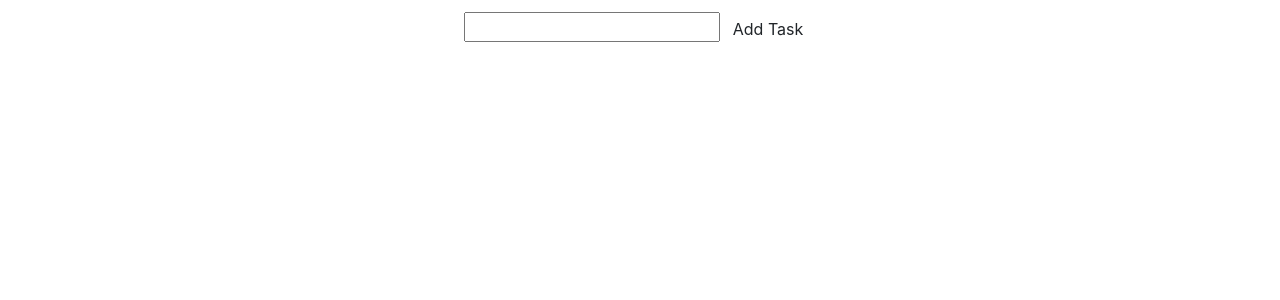
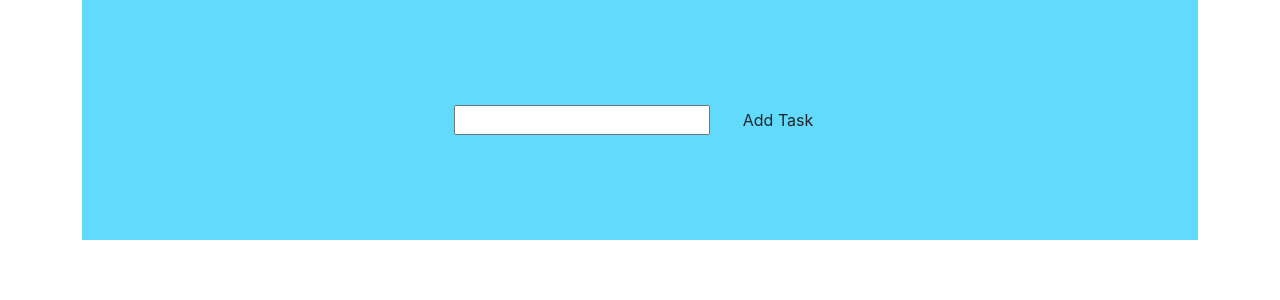
Before and after one commit to nicholas-karimi/react_apps, a React (Create React App) app: page / in a window 1280 px wide. Shown: the top 300 px of the page. Built offline with nearby package versions, Linux system fonts and the light colour scheme; the HTML template or start-up script is replaced by a standard one.

Commit message:
add style and use obj to store new task

```diff
--- a/src/App.css
+++ b/src/App.css
@@ -38,11 +38,33 @@
 }
 
 .addTask {
-  padding: 0%;
-  margin-top: 10px;
+  height: 30vh;
+  background-color: #61dafb;
+  width: 100%;
+  display: flex;
+  justify-content: center;
+  align-items: center;
+}
+.list {
+  height: auto;
+  width: 100%;
+  display: flex;
+  align-items: center;
+  padding-top: 50px;
+  flex-direction: column;
+}
+.task {
+  width: 500px;
+  height: 50px;
+  display: flex;
+  margin: 15px;
+  align-items: center;
+  justify-content: center;
 }
 
-/* .btn {
-  display: block;
-
-} */
+.btn {
+  /* width: 45px;
+  height: 20px; */
+  margin-left: 20px;
+  text-align: center;
+}
--- a/src/App.js
+++ b/src/App.js
@@ -19,9 +19,9 @@ function App(props) {
     setTodoList([...todoList, task]);
   };
   // delete task
-  const deleteTask = taskName => {
+  const deleteTask = task_id => {
     const newTodoList = todoList.filter(task => {
-      if (task === taskName) {
+      if (task.id === task_id) {
         // remove task from list
         return false;
       } else {
@@ -44,8 +44,8 @@ function App(props) {
           return (
             <div>
               <ul>
-                <li>{task}</li>
-                <button onClick={() => deleteTask(task)}>X</button>
+                <li>{task.taskName}</li>
+                <button onClick={() => deleteTask(task.id)}>X</button>
               </ul>
             </div>
           );
```
